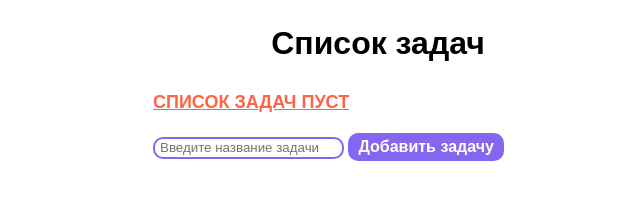
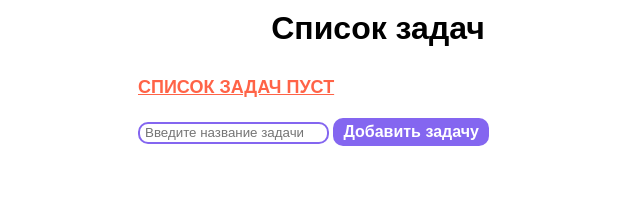
Before and after one commit to IlTsPe/ToDo, a plain HTML site: page index.html in a window 1280 px wide. Shown: the whole page, without its empty margins (262-902 px from the left). Drawn offline with Linux system fonts and the light colour scheme.

Commit message:
TODOFINAL

```diff
--- a/style.css
+++ b/style.css
@@ -21,7 +21,7 @@ body {
 	display: flex;
 	flex-direction: column;
 	margin: 0 auto;
-	padding: 25px;
+	padding: 10px;
 }
 
 h1 {
```
